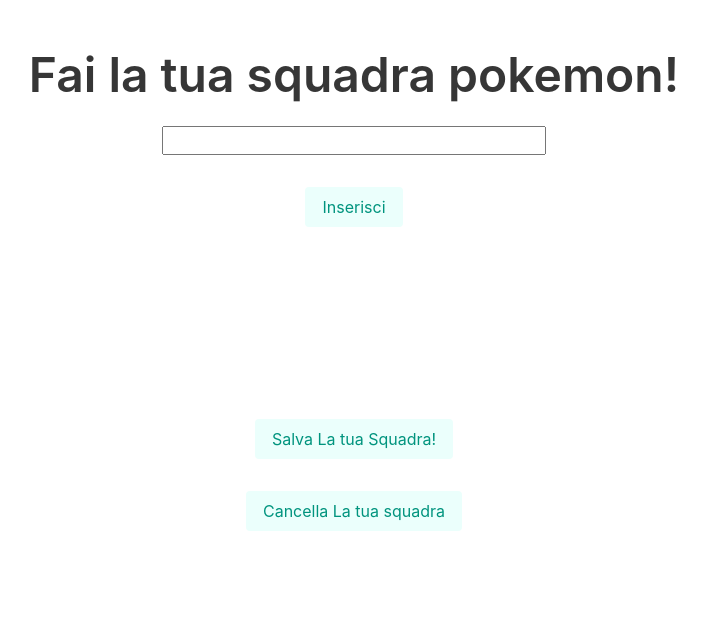
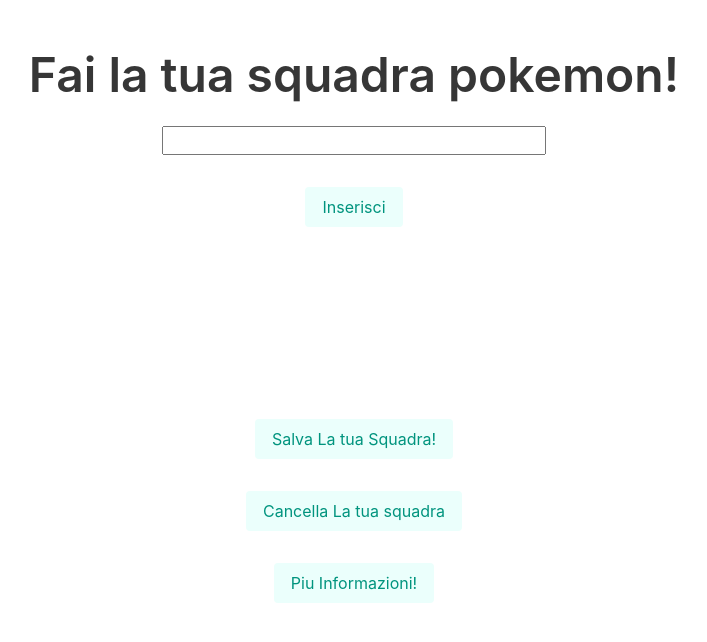
Before and after one commit to micziz/pokemon-selector, a Svelte app: page / in a window 1280 px wide. Shown: the top 642 px of the page, without its empty margins (286-993 px from the left). Built offline with nearby package versions, Linux system fonts and the light colour scheme.

Commit message:
Add about

```diff
--- a/src/App.svelte
+++ b/src/App.svelte
@@ -6,6 +6,9 @@
 
   let pokemonsValue;
   let pkmsCurrent = [];
+
+  let aboutTure = "false";
+  let clicked = "false"
 
   pokemons.subscribe(value => {
 		pokemonsValue = value;
@@ -94,6 +97,32 @@
   </button>
 </div>
 
+
+<div id="info">
+  <button class="button is-primary is-light" on:click={() => {
+    if (clicked == "false"){
+      aboutTure = "true"
+      clicked = "ture"
+    } else {
+      aboutTure = "false"
+      clicked = "false"
+    }
+  }}>
+    Piu Informazioni!
+  </button>
+
+
+</div>
+<div id="info-true">
+  {#if aboutTure == "true"}
+    <h1 class="title is-1">Informazioni!</h1>
+
+    <p>Questo progetto è stato creato da <a href="https://micziz.dev">micziz</a></p>
+
+    <a href="https://github.com/micziz/pokemon-selector">Questo proggeto è open source!</a>
+  {/if}
+</div>
+
 <style>
   #form{
     display: flex;
@@ -142,4 +171,18 @@
     align-items: center;
     margin-top: 2rem;
   }
+
+  #info{
+    display: flex;
+    justify-content: center;
+    align-items: center;
+    margin-top: 2rem;
+    margin-bottom: 4rem;
+  }
+
+  #info-true{
+    text-align: center;
+    margin-top: 2rem;
+    margin-bottom: 4rem;
+  }
 </style>
```
